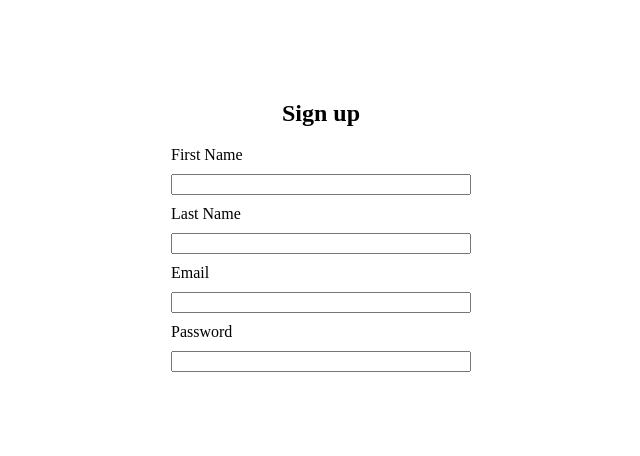
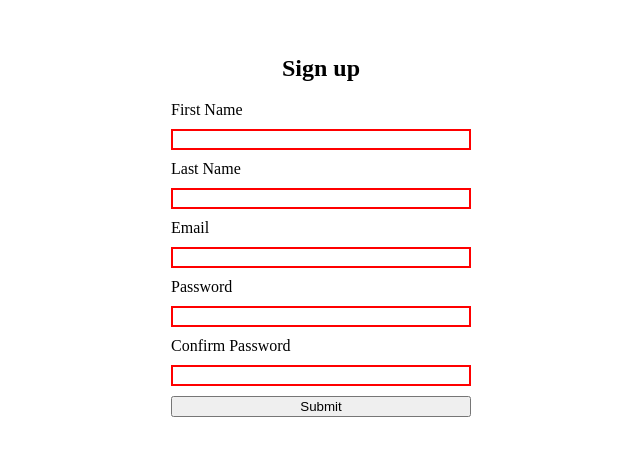
Before and after one commit to one-dumb-dude/groupomania, a Vue app: page /signup in a window 1280 px wide. Shown: the part 174-630 px from the top of the page, without its empty margins (319-959 px from the left). Built offline with nearby package versions, Linux system fonts and the light colour scheme.

Commit message:
working on signup validation

```diff
--- a/src/views/Home.vue
+++ b/src/views/Home.vue
@@ -1,21 +1,6 @@
 <script lang="ts" setup>
-import io from 'socket.io-client';
 import Chatbox from '@/components/Chatbox.vue';
 import ChatViewer from "@/components/ChatViewer.vue";
-import {onMounted, onUnmounted} from "vue";
-
-const socket = io('http://localhost:3001');
-
-onMounted(() => {
-  socket.on('user-login', () => {
-    console.log('User logged in')
-  });
-});
-
-onUnmounted(() => {
-  socket.disconnect();
-});
-
 
 </script>
 
--- a/src/views/SignUp.vue
+++ b/src/views/SignUp.vue
@@ -1,4 +1,15 @@
-<script setup>
+<script lang="ts" setup>
+import {computed, reactive} from "vue";
+
+const state = reactive({
+  password: null,
+  confirmPassword: null
+});
+
+const passwordMatch = computed(() => {
+  return state.password === state.confirmPassword
+});
+
 </script>
 
 <template>
@@ -7,16 +18,23 @@
     <h2>Sign up</h2>
     <form>
       <label for="first-name">First Name</label>
-      <input type="text" name="first-name"/>
+      <input type="text" id="first-name" name="firstName" pattern="[A-Za-z]{1,48}" required/>
 
       <label for="last-name">Last Name</label>
-      <input type="text" name="last-name">
+      <input type="text" id="last-name" name="lastName" pattern="[A-Za-z]{1,48}" required>
 
       <label for="email">Email</label>
-      <input type="text" name="email"/>
+      <input type="email" id="email" name="email" required/>
 
       <label for="password">Password</label>
-      <input type="password" name="password"/>
+      <input type="password" id="password" name="password" minlength="8" maxlength="128" v-model="state.password" autocomplete="new-password" required/>
+
+      <label for="confirm-password">Confirm Password</label>
+      <input type="password" id="confirm-password" name="confirmPassword" minlength="8" maxlength="128" v-model="state.confirmPassword" autocomplete="new-password" required/>
+
+      <p v-if="!passwordMatch" class="error-message">Passwords do not match</p>
+
+      <button :disabled="!passwordMatch" type="submit">Submit</button>
     </form>
   </div>
 
@@ -37,4 +55,11 @@
     grid-gap: 10px
     width: 300px
     height: max-content
+
+input:invalid
+  border: 2px solid red
+
+.error-message
+  color: red
+  font-weight: bold
 </style>
```
Also changed, not shown: 1 other file (tests, documents, lock files or other folders).
